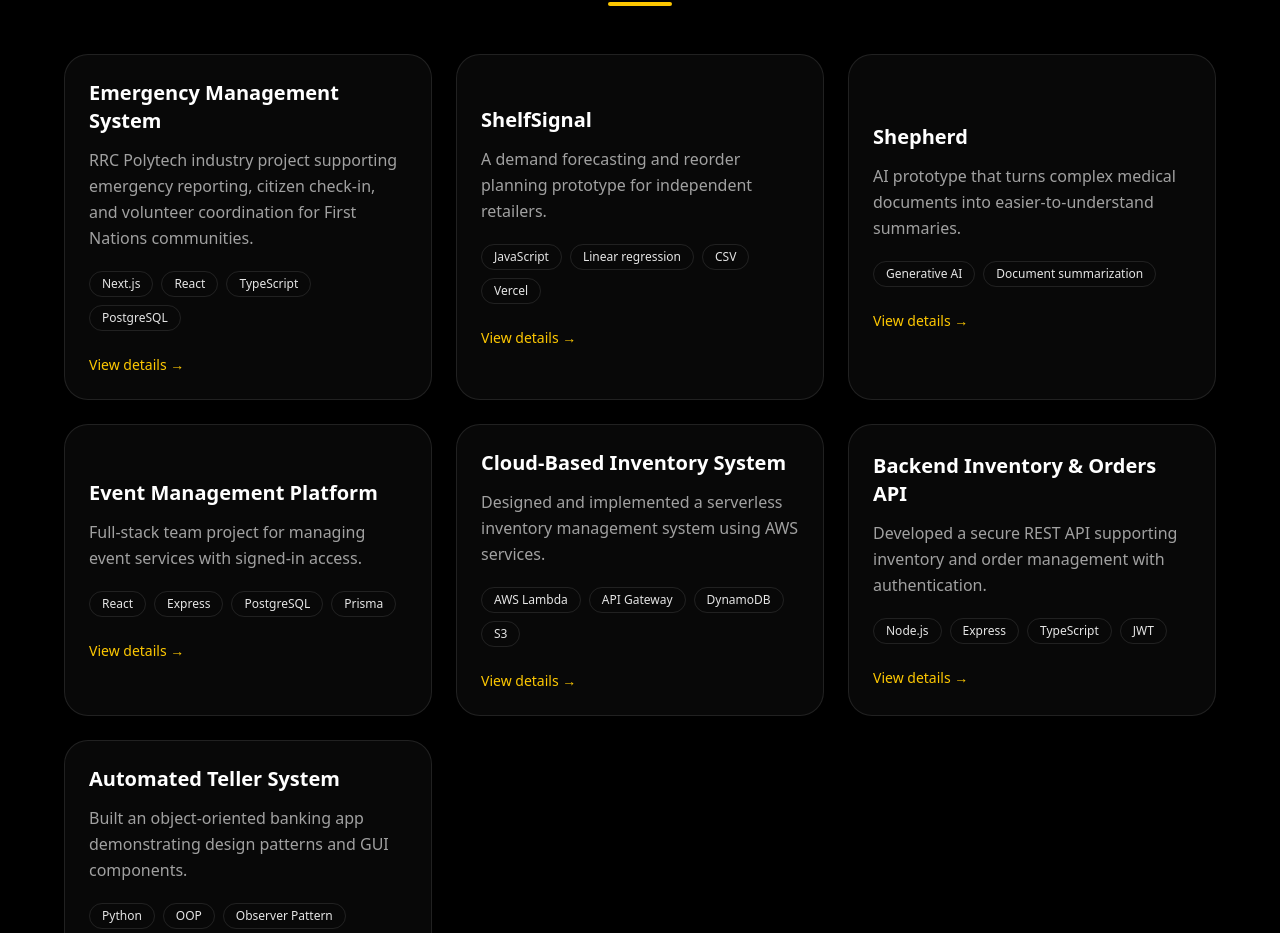
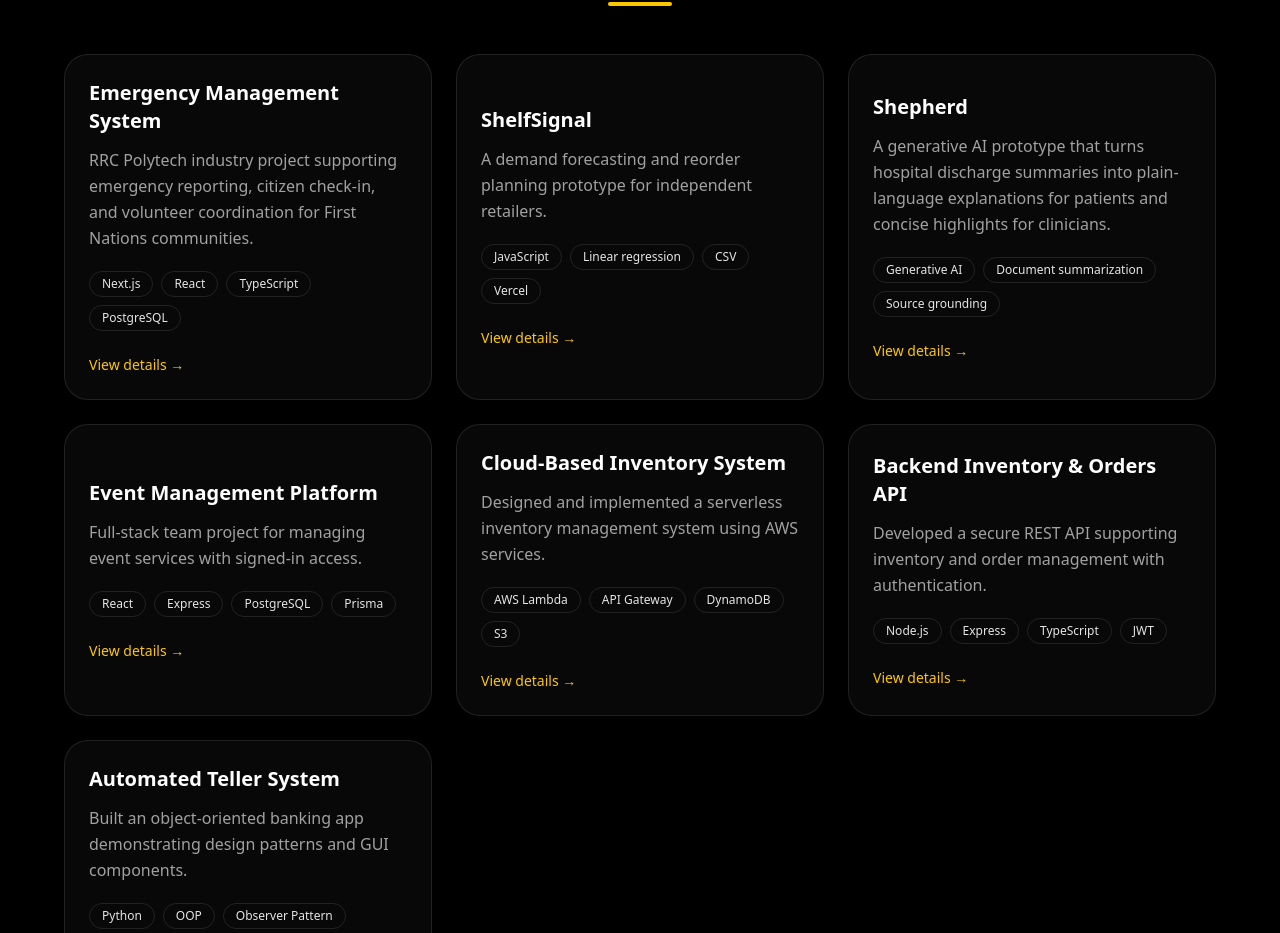
Before and after one commit to jecheta-rrc/nkechi-portfolio, a Next.js app: page / in a window 1280 px wide. Shown: the part 1000-1933 px from the top of the page. Built offline with nearby package versions, Linux system fonts and the light colour scheme; a web font is replaced by a local one.

Commit message:
Expand Shepherd portfolio case study

```diff
--- a/src/data/projects.ts
+++ b/src/data/projects.ts
@@ -44,13 +44,15 @@ export const projects: Project[] = [
   {
     title: "Shepherd",
     description:
-      "AI prototype that turns complex medical documents into easier-to-understand summaries.",
+      "A generative AI prototype that turns hospital discharge summaries into plain-language explanations for patients and concise highlights for clinicians.",
     longDescription:
-      "My team built and presented Shepherd for the Healthcare 2 challenge at the 2026 AccelR8 Prairie AI Hackathon.",
-    tech: ["Generative AI", "Document summarization"],
+      "My team built and presented Shepherd in one day for the Healthcare 2 challenge at the 2026 AccelR8 Prairie AI Hackathon. We started with a practical problem: the same discharge document needs to be understandable to patients and easy for clinicians to scan. Shepherd generates both versions from a single document, then flags claims it cannot trace back to the source for review. We demonstrated the workflow with synthetic documents.",
+    tech: ["Generative AI", "Document summarization", "Source grounding"],
     githubUrl: "https://github.com/gbevwunu/Shepherd",
     highlights: [
-      "Collaborated to build and present a working prototype in one day.",
+      "Generated a plain-language patient summary and a separate clinician brief from the same discharge document.",
+      "Flagged unsupported claims so reviewers could check the summary against the original document.",
+      "Collaborated to build and present a working prototype in one day using synthetic data.",
     ],
   },
   {
```
